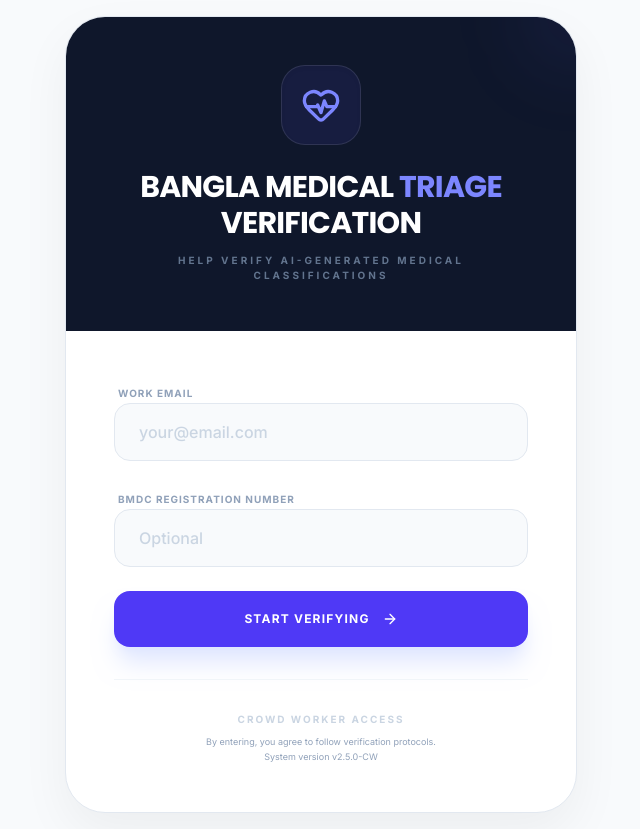
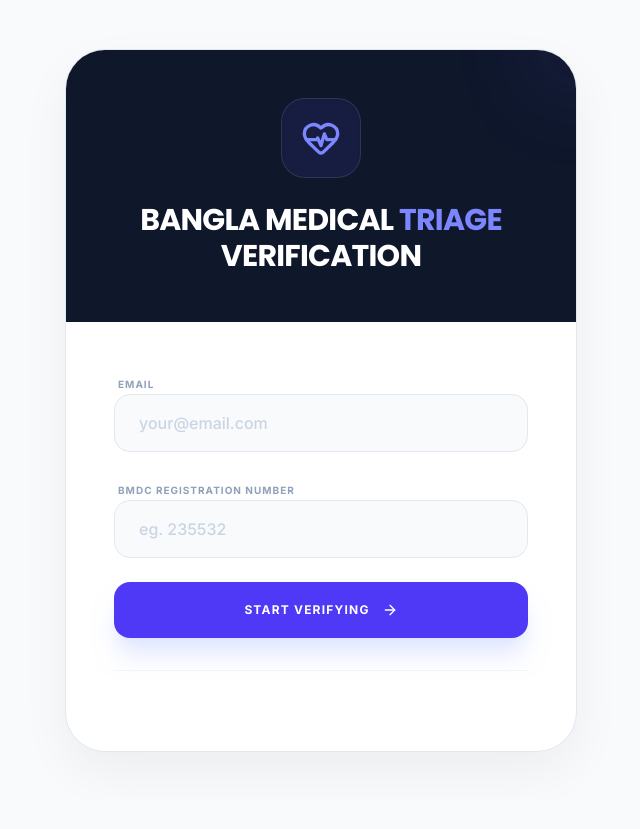
Before and after one commit to abrarCSE29/banglamednlp-website, a Next.js app in the folder apps/frontend/: page / in a window 1280 px wide. Shown: the whole page, without its empty margins (319-959 px from the left). After the commit the page ends 800 px from the top, so only its background shows below. Built offline with nearby package versions, Linux system fonts and the light colour scheme; no server answers.

Commit message:
update ui

```diff
--- a/apps/frontend/src/app/page.tsx
+++ b/apps/frontend/src/app/page.tsx
@@ -52,16 +52,13 @@ export default function CrowdWorkerEnterPage() {
             <h1 className="text-3xl font-bold tracking-tight text-white uppercase font-poppins">
               Bangla Medical <span className="text-indigo-400">Triage</span> Verification
             </h1>
-            <p className="text-slate-500 dark:text-slate-400 text-[10px] font-bold uppercase tracking-[0.3em] mt-3">
-              Help verify AI-generated medical classifications
-            </p>
           </div>
 
           <div className="p-8 md:p-12 space-y-8">
             <form onSubmit={handleSubmit} className="space-y-6">
               <div className="space-y-2">
                 <label className="text-[10px] font-bold text-slate-400 dark:text-slate-500 uppercase tracking-widest ml-1" htmlFor="email">
-                  Work Email
+                  Email
                 </label>
                 <input
                   id="email"
@@ -84,7 +81,7 @@ export default function CrowdWorkerEnterPage() {
                   value={bmdcRegNumber}
                   onChange={(e) => setBmdcRegNumber(e.target.value)}
                   className="w-full px-6 py-4 bg-slate-50 dark:bg-slate-800 border border-slate-200 dark:border-slate-700 rounded-2xl focus:border-indigo-500 focus:bg-white dark:focus:bg-slate-700 focus:ring-4 focus:ring-indigo-50 outline-none transition-all font-medium text-slate-900 dark:text-white placeholder:text-slate-300 dark:placeholder:text-slate-600"
-                  placeholder="Optional"
+                  placeholder="eg. 235532"
                 />
               </div>
 
@@ -105,11 +102,6 @@ export default function CrowdWorkerEnterPage() {
             </form>
 
             <div className="pt-8 border-t border-slate-100 dark:border-slate-800 text-center">
-              <p className="text-[10px] text-slate-300 dark:text-slate-600 font-bold uppercase tracking-[0.2em]">Crowd Worker Access</p>
-              <p className="text-[9px] text-slate-400 dark:text-slate-500 mt-2 leading-relaxed">
-                By entering, you agree to follow verification protocols. <br />
-                System version v2.5.0-CW
-              </p>
             </div>
           </div>
         </div>
```
